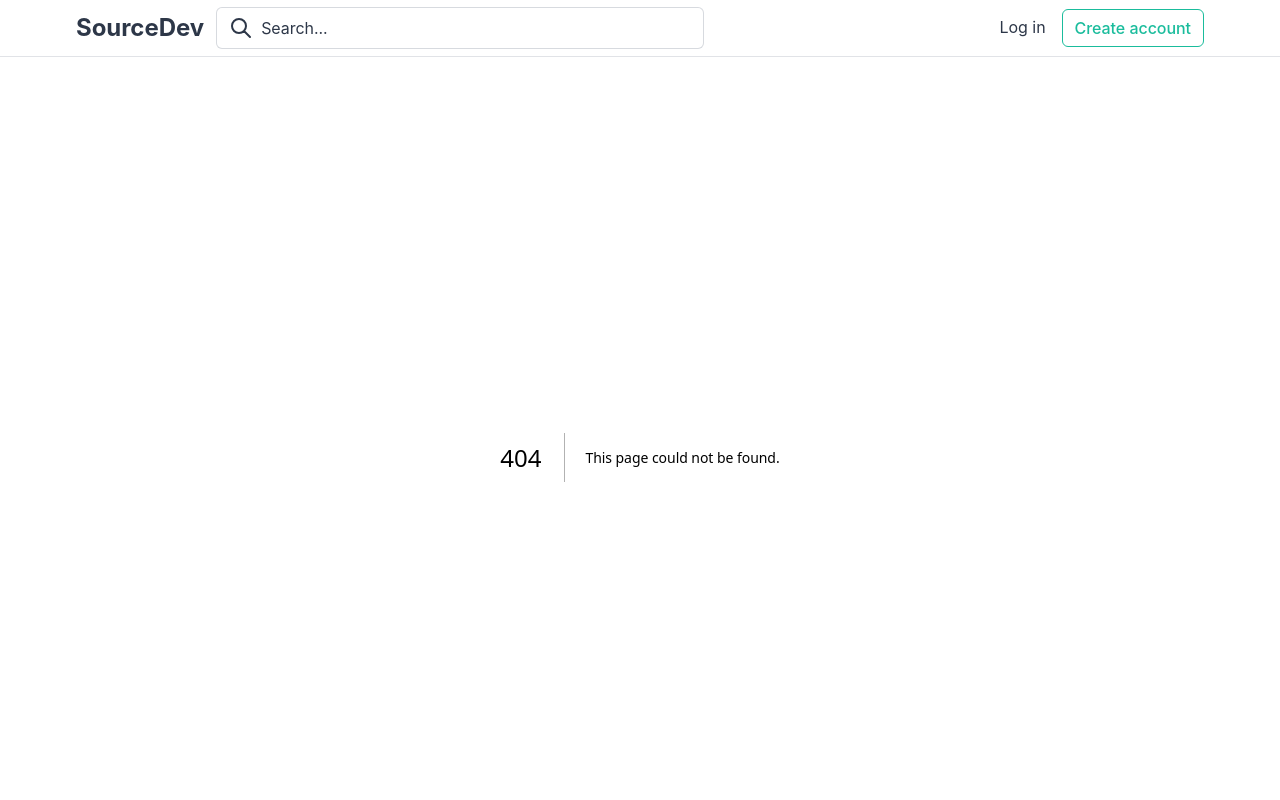
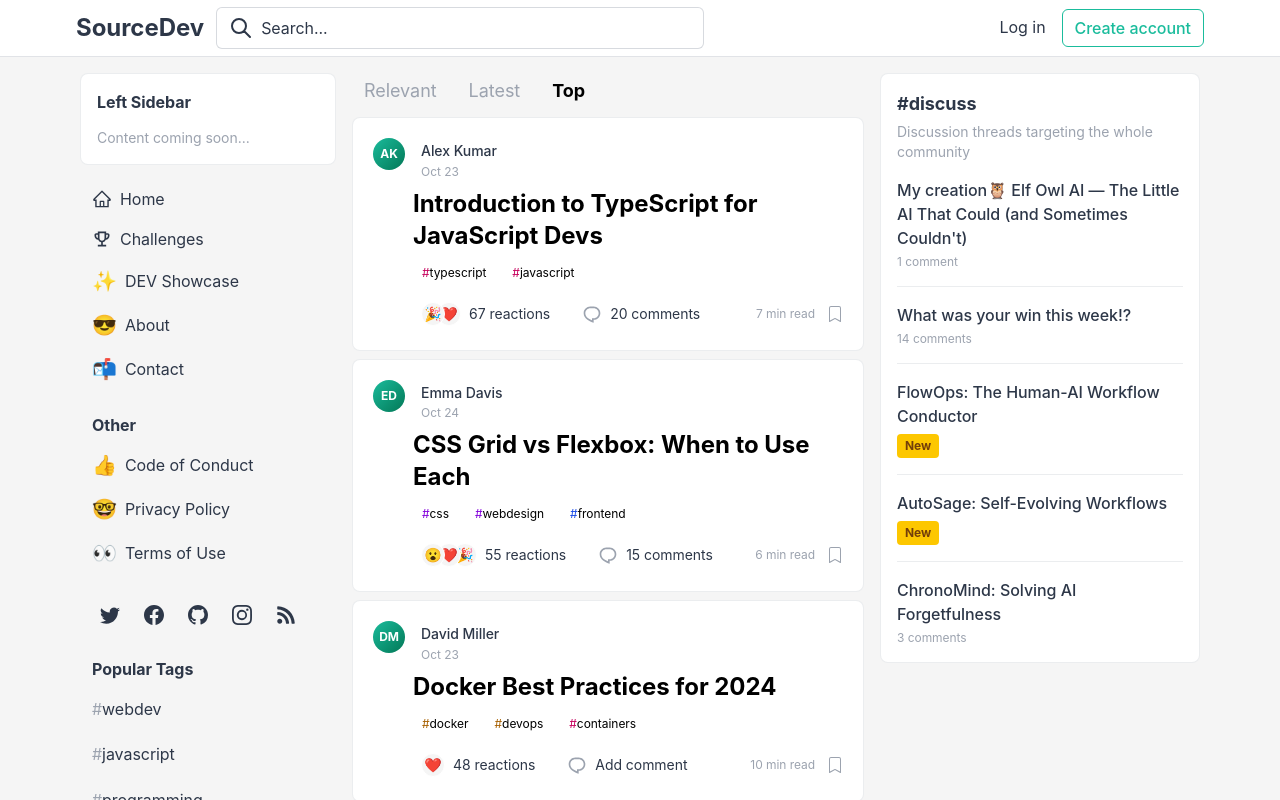
Before and after one commit to eminnates/SourceDev, a Next.js app in the folder frontend/: page /top in a window 1280 px wide. Before the commit this address had no page. Shown: the top 800 px of the page. Built offline with nearby package versions, Linux system fonts and the light colour scheme.

Commit message:
ADD latest and top pages lates and top pages created by home page

```diff
--- /dev/null
+++ b/frontend/app/latest/page.js
@@ -0,0 +1,33 @@
+import PostFeed from '@/components/PostFeed/PostFeed';
+import LeftSidebar from '@/components/Sidebar/LeftSidebar';
+import RightSidebar from '@/components/Sidebar/RightSidebar';
+
+export const metadata = {
+  title: "Latest Posts - SourceDev",
+  description: "Discover the latest posts from the SourceDev community",
+};
+
+export default function LatestPage() {
+  return (
+    <div className="min-h-screen bg-brand-background flex justify-center">
+      <main className="mx-16 px-4 py-4 w-full">
+        <div className="flex gap-4">
+          {/* Left Sidebar */}
+          <div className="hidden lg:block">
+            <LeftSidebar />
+          </div>
+
+          {/* Main Content - Post Feed */}
+          <div className="flex-1 w-full">
+            <PostFeed defaultTab="latest" />
+          </div>
+
+          {/* Right Sidebar */}
+          <div className="hidden xl:block">
+            <RightSidebar />
+          </div>
+        </div>
+      </main>
+    </div>
+  );
+}
--- /dev/null
+++ b/frontend/app/top/page.js
@@ -0,0 +1,33 @@
+import PostFeed from '@/components/PostFeed/PostFeed';
+import LeftSidebar from '@/components/Sidebar/LeftSidebar';
+import RightSidebar from '@/components/Sidebar/RightSidebar';
+
+export const metadata = {
+  title: "Top Posts - SourceDev",
+  description: "Explore the most popular posts from the SourceDev community",
+};
+
+export default function TopPage() {
+  return (
+    <div className="min-h-screen bg-brand-background flex justify-center">
+      <main className="mx-16 px-4 py-4 w-full">
+        <div className="flex gap-4">
+          {/* Left Sidebar */}
+          <div className="hidden lg:block">
+            <LeftSidebar />
+          </div>
+
+          {/* Main Content - Post Feed */}
+          <div className="flex-1 w-full">
+            <PostFeed defaultTab="top" />
+          </div>
+
+          {/* Right Sidebar */}
+          <div className="hidden xl:block">
+            <RightSidebar />
+          </div>
+        </div>
+      </main>
+    </div>
+  );
+}
--- a/frontend/components/PostFeed/PostFeed.js
+++ b/frontend/components/PostFeed/PostFeed.js
@@ -1,10 +1,16 @@
 'use client';
 
-import React, { useState } from 'react';
+import React, { useState, useEffect } from 'react';
+import { useRouter } from 'next/navigation';
 import PostCard from '../Post/PostCard';
 
-export default function PostFeed() {
-    const [activeTab, setActiveTab] = useState('relevant');
+export default function PostFeed({ defaultTab = 'relevant' }) {
+    const [activeTab, setActiveTab] = useState(defaultTab);
+    const router = useRouter();
+
+    useEffect(() => {
+        setActiveTab(defaultTab);
+    }, [defaultTab]);
 
     const posts = [
         {
@@ -70,10 +76,41 @@ export default function PostFeed() {
     ];
 
     const tabs = [
-        { id: 'relevant', label: 'Relevant' },
-        { id: 'latest', label: 'Latest' },
-        { id: 'top', label: 'Top' },
+        { id: 'relevant', label: 'Relevant', path: '/' },
+        { id: 'latest', label: 'Latest', path: '/latest' },
+        { id: 'top', label: 'Top', path: '/top' },
     ];
+
+    const handleTabClick = (tab) => {
+        setActiveTab(tab.id);
+        router.push(tab.path);
+    };
+
+    // Sort posts based on active tab
+    const getSortedPosts = () => {
+        const sortedPosts = [...posts];
+
+        if (activeTab === 'latest') {
+            // Sort by date (most recent first)
+            return sortedPosts.sort((a, b) => {
+                const dateA = new Date(a.date);
+                const dateB = new Date(b.date);
+                return dateB - dateA;
+            });
+        } else if (activeTab === 'top') {
+            // Sort by total reactions (most popular first)
+            return sortedPosts.sort((a, b) => {
+                const reactionsA = Object.values(a.reactionTypes).reduce((sum, count) => sum + count, 0);
+                const reactionsB = Object.values(b.reactionTypes).reduce((sum, count) => sum + count, 0);
+                return reactionsB - reactionsA;
+            });
+        }
+
+        // Default: relevant (no sorting)
+        return sortedPosts;
+    };
+
+    const displayPosts = getSortedPosts();
 
     return (
         <div className="w-full">
@@ -82,7 +119,7 @@ export default function PostFeed() {
                 {tabs.map((tab) => (
                     <button
                         key={tab.id}
-                        onClick={() => setActiveTab(tab.id)}
+                        onClick={() => handleTabClick(tab)}
                         className={`px-3 py-1 rounded-md text-lg transition-colors cursor-pointer hover:bg-white ${
                             activeTab === tab.id
                                 ? 'text-black font-bold'
@@ -96,7 +133,7 @@ export default function PostFeed() {
 
             {/* Posts List */}
             <div className="space-y-2">
-                {posts.map((post, index) => (
+                {displayPosts.map((post, index) => (
                     <PostCard key={post.id} post={post} showCover={index === 0} />
                 ))}
             </div>
```
